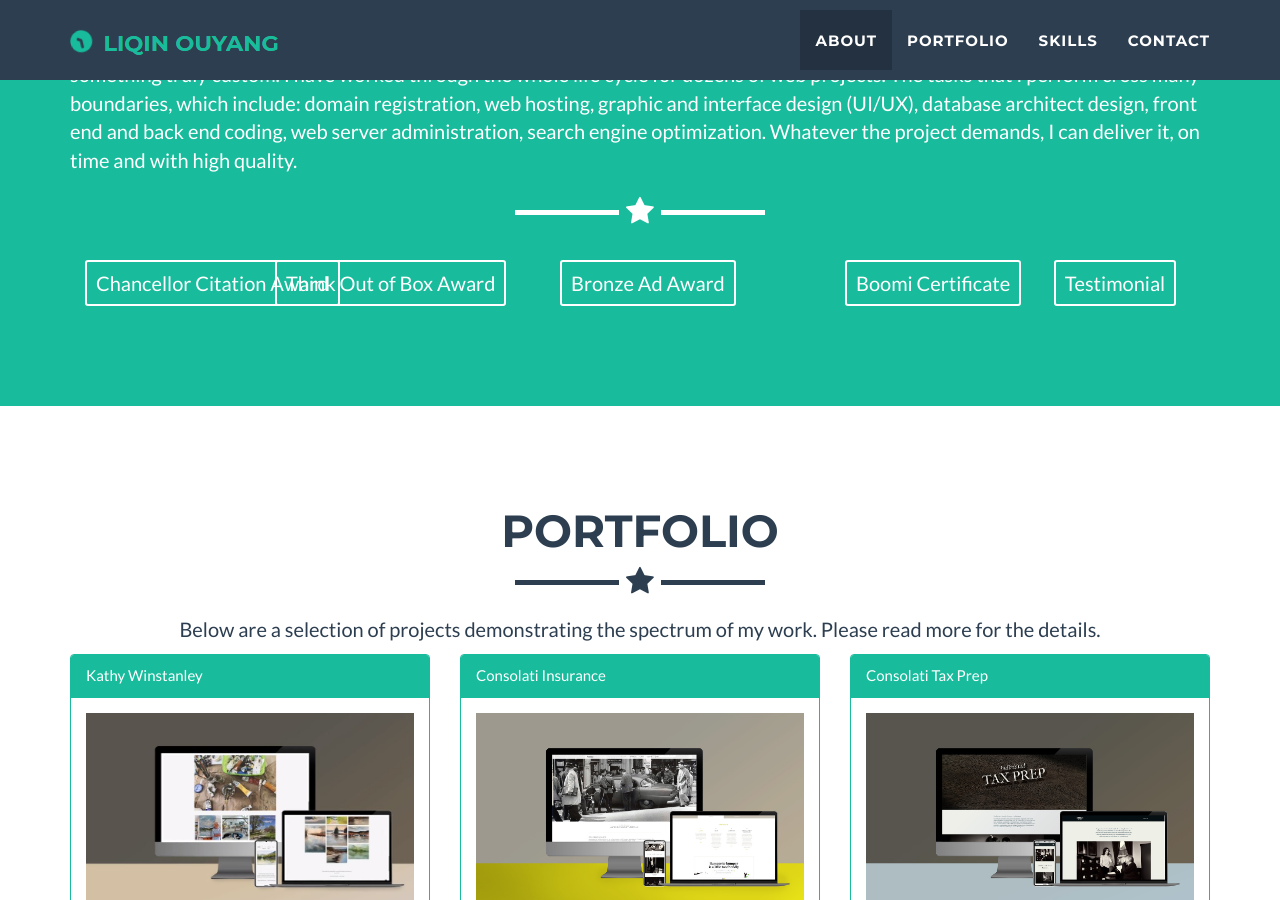
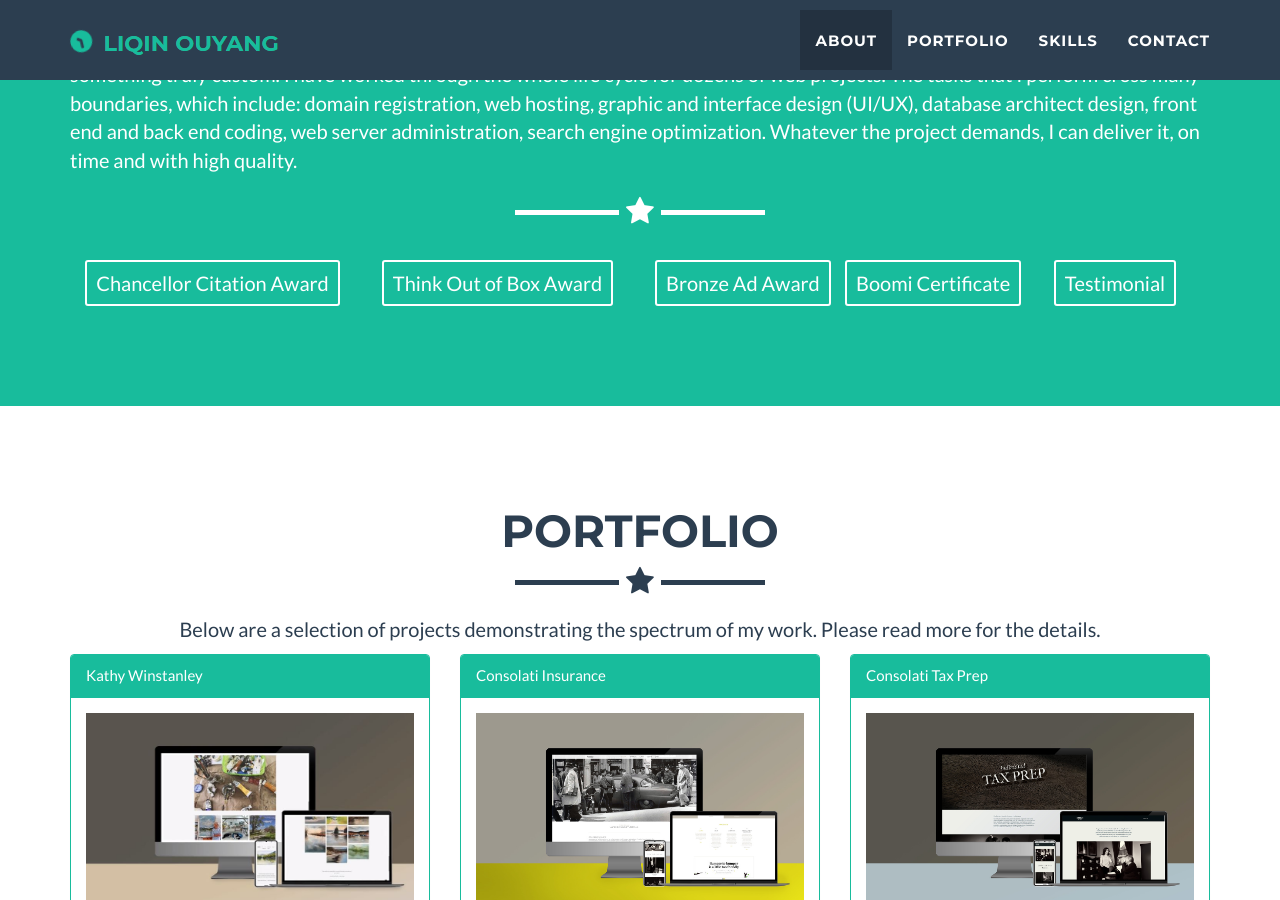
Before and after one commit to hbxtoylq/hbxtoylq.github.io, a Jekyll site: the page built from index.html, in a window 1280 px wide and 900 px high, scrolled down 340 px. Built offline with Jekyll 4.4.1, drawn with Linux system fonts in a browser that asks for light colours; nearby versions of some CDN libraries.

Commit message:
Update header.html

```diff
--- a/_includes/header.html
+++ b/_includes/header.html
@@ -22,20 +22,20 @@
                 </div>
             </div>
 		 <div class="row"><div class="col-lg-12">
-                         <div class="col-sm-2  text-center">
+                         <div class="col-sm-3  text-center">
                                 <a href="img/reward/award2.png" class="btn btn-sm btn-outline" target="_blank">
                                  Chancellor Citation Award </a>
                          </div>
-                       <div class="col-sm-2 text-center">
+                       <div class="col-sm-3 text-center">
                                  <a href="img/reward/award3.png" class="btn btn-sm btn-outline" target="_blank">
                                  Think Out of Box Award </a>
                          </div>
 
-			   <div class="col-sm-2 col-sm-offset-1 text-center">
+			   <div class="col-sm-2  text-center">
                                  <a href="img/reward/AwardAD.pdf" class="btn btn-sm btn-outline" target="_blank">
                                  Bronze Ad Award </a>
  			</div>
-			   <div class="col-sm-2 col-sm-offset-1 text-center">
+			   <div class="col-sm-2  text-center">
                                <a href="img/reward/boomiLO.jpg"  class="btn btn-sm btn-outline" target="_blank">
 Boomi Certificate </a>
                         </div>
```
